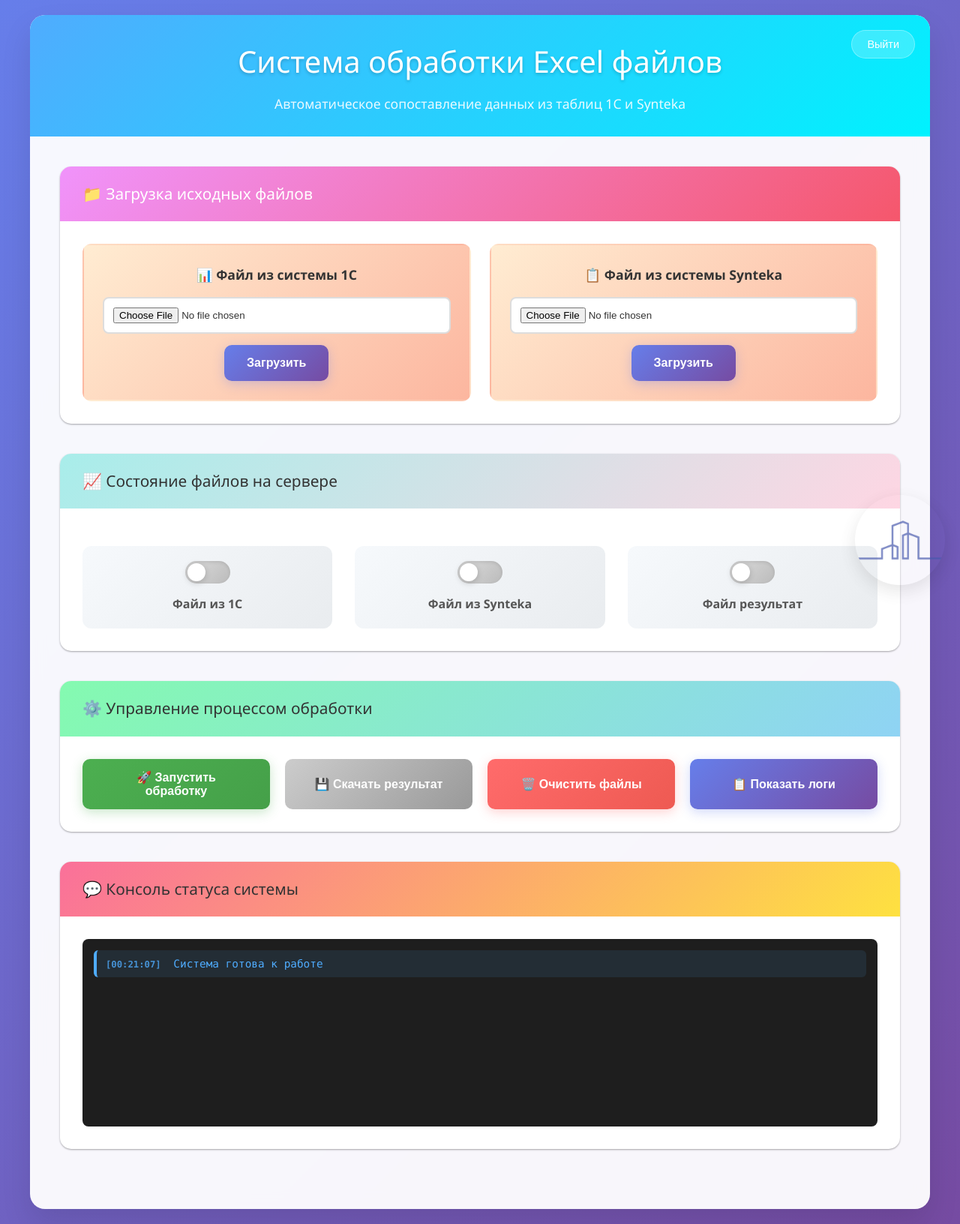
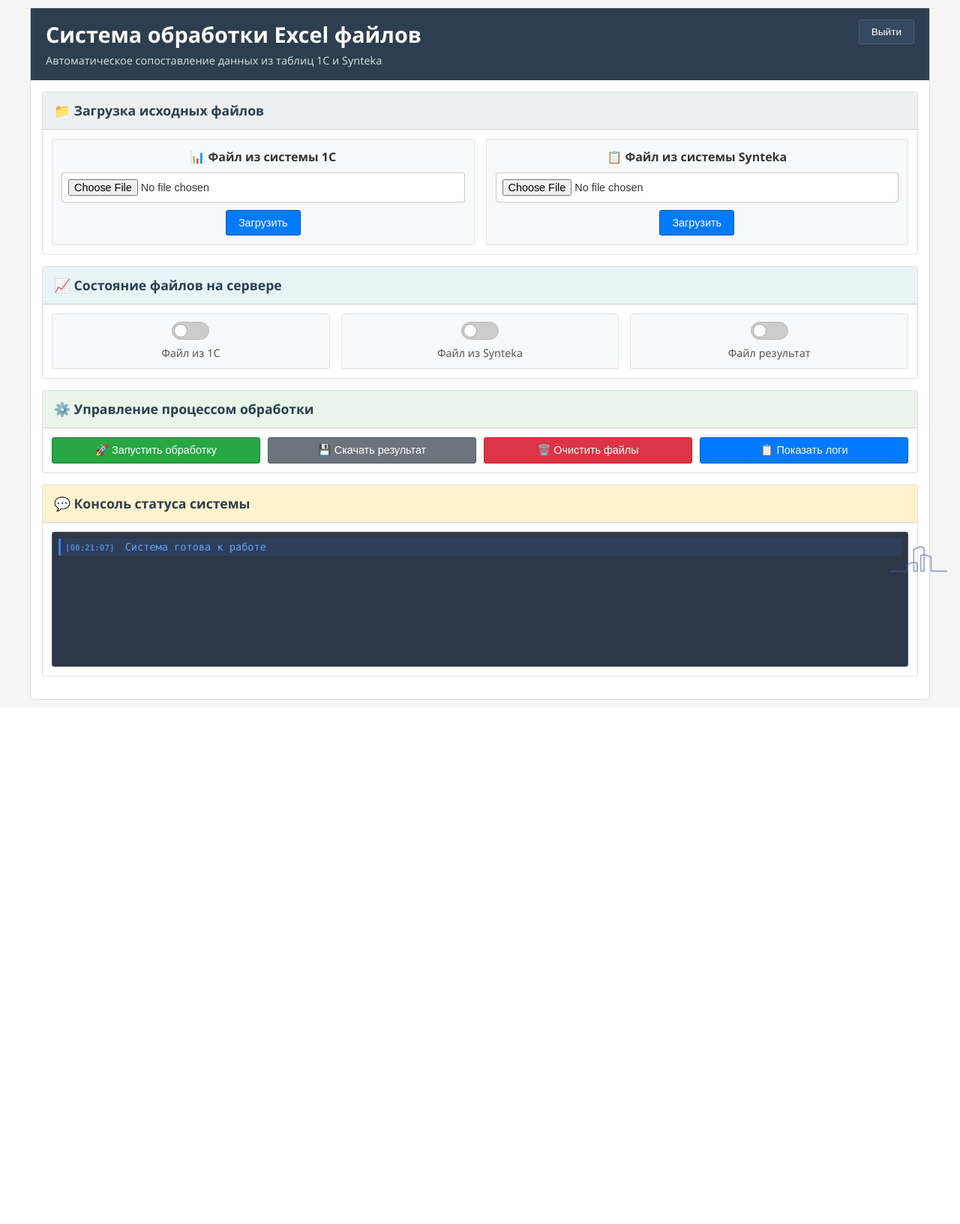
Before and after one commit to Felix1510/tables, a Flask app: page / in a window 1280 px wide. Shown: the whole page at 75% size. After the commit the page ends 933 px from the top, so only its background shows below. Run offline with Flask 3, Linux system fonts and the light colour scheme; the visitor is signed in with stand-in values (Sample User, id 1).

Commit message:
fix bug 36

```diff
--- a/app.py
+++ b/app.py
@@ -27,10 +27,14 @@
 
 app = Flask(__name__)
 app.secret_key = secrets.token_hex(32)
-app.config['SESSION_COOKIE_SECURE'] = False  # Отключено для локальной разработки
-app.config['SESSION_COOKIE_HTTPONLY'] = True
-app.config['PERMANENT_SESSION_LIFETIME'] = timedelta(days=30)  # Сессия на 30 дней
-app.config['SESSION_COOKIE_SAMESITE'] = 'Lax'
+
+# Настройки сессий для стабильной работы
+app.config['SESSION_COOKIE_SECURE'] = False  # HTTP для локальной разработки
+app.config['SESSION_COOKIE_HTTPONLY'] = True  # Защита от XSS
+app.config['SESSION_COOKIE_SAMESITE'] = 'Lax'  # Защита от CSRF
+app.config['PERMANENT_SESSION_LIFETIME'] = timedelta(hours=8)  # 8 часов вместо 30 дней
+app.config['SESSION_REFRESH_EACH_REQUEST'] = True  # Обновляем сессию при каждом запросе
+app.config['SESSION_COOKIE_NAME'] = 'excel_processor_session'  # Уникальное имя куки
 
 # Login credentials
 VALID_USERNAME = "User"
@@ -40,22 +44,24 @@
     @wraps(f)
     def decorated_function(*args, **kwargs):
         if 'user' not in session:
-            # Проверяем, это AJAX запрос или обычный браузерный запрос
-            is_ajax = (request.is_json or
-                      'application/json' in request.headers.get('Accept', '') or
-                      request.headers.get('X-Requested-With') == 'XMLHttpRequest')
+            # Проверяем, это AJAX запрос
+            is_ajax = (request.headers.get('X-Requested-With') == 'XMLHttpRequest' or
+                      'application/json' in request.headers.get('Accept', ''))
 
             if is_ajax:
                 # Для AJAX запросов возвращаем JSON с кодом 401
-                logger.info(f"AJAX request to {request.endpoint} without auth, returning 401")
+                logger.warning(f"Unauthorized AJAX request to {request.endpoint}")
                 response = jsonify({'status': 'error', 'message': 'Требуется авторизация'})
                 response.status_code = 401
                 response.headers['Content-Type'] = 'application/json; charset=utf-8'
                 return response
             else:
                 # Для обычных запросов делаем редирект
-                logger.info(f"Regular request to {request.endpoint} without auth, redirecting to login")
+                logger.info(f"Unauthorized request to {request.endpoint}, redirecting to login")
                 return redirect(url_for('login'))
+
+        # Обновляем время последней активности
+        session.permanent = True
         return f(*args, **kwargs)
     return decorated_function
 
--- a/static/styles.css
+++ b/static/styles.css
@@ -15,21 +15,19 @@
 
 body {
     font-family: 'Segoe UI', Tahoma, Geneva, Verdana, sans-serif;
-    line-height: 1.6;
+    line-height: 1.4;
     color: #333;
-    background: linear-gradient(135deg, #667eea 0%, #764ba2 100%);
+    background: #f5f5f5;
     min-height: 100vh;
-    padding: 20px;
+    padding: 10px;
 }
 
 .container {
     max-width: 1200px;
     margin: 0 auto;
-    background: rgba(255, 255, 255, 0.95);
-    border-radius: 20px;
-    box-shadow: 0 20px 40px rgba(0, 0, 0, 0.1);
-    backdrop-filter: blur(10px);
-    overflow: hidden;
+    background: white;
+    border: 1px solid #ddd;
+    border-radius: 4px;
 }
 
 /* =============================================================================
@@ -37,43 +35,41 @@
    ============================================================================= */
 
 .header {
-    background: linear-gradient(135deg, #4facfe 0%, #00f2fe 100%);
+    background: #2c3e50;
     color: white;
-    padding: 30px;
-    text-align: center;
+    padding: 15px 20px;
+    border-bottom: 1px solid #34495e;
     position: relative;
 }
 
 .header h1 {
-    font-size: 2.5em;
-    font-weight: 300;
-    margin-bottom: 10px;
-    text-shadow: 0 2px 4px rgba(0, 0, 0, 0.2);
+    font-size: 1.8em;
+    font-weight: 600;
+    margin-bottom: 5px;
 }
 
 .header p {
-    font-size: 1.1em;
-    opacity: 0.9;
-    font-weight: 300;
+    font-size: 0.9em;
+    opacity: 0.8;
+    font-weight: 400;
 }
 
 .logout-btn {
     position: absolute;
-    top: 20px;
+    top: 15px;
     right: 20px;
-    background: rgba(255, 255, 255, 0.2);
+    background: #34495e;
     color: white;
-    border: 1px solid rgba(255, 255, 255, 0.3);
-    padding: 10px 20px;
-    border-radius: 25px;
+    border: 1px solid #4a5f7a;
+    padding: 8px 16px;
+    border-radius: 3px;
     cursor: pointer;
-    transition: all 0.3s ease;
-    font-size: 0.9em;
+    font-size: 0.85em;
+    font-weight: 500;
 }
 
 .logout-btn:hover {
-    background: rgba(255, 255, 255, 0.3);
-    transform: translateY(-2px);
+    background: #4a5f7a;
 }
 
 /* =============================================================================
@@ -81,34 +77,28 @@
    ============================================================================= */
 
 .main-content {
-    padding: 40px;
+    padding: 15px;
 }
 
 /* Секции */
 .section {
-    margin-bottom: 40px;
+    margin-bottom: 20px;
     background: white;
-    border-radius: 15px;
-    box-shadow: 0 8px 25px rgba(0, 0, 0, 0.08);
-    overflow: hidden;
-    transition: transform 0.3s ease, box-shadow 0.3s ease;
-}
-
-.section:hover {
-    transform: translateY(-5px);
-    box-shadow: 0 15px 35px rgba(0, 0, 0, 0.12);
+    border: 1px solid #e0e0e0;
+    border-radius: 3px;
 }
 
 .section-header {
-    background: linear-gradient(135deg, #f093fb 0%, #f5576c 100%);
-    color: white;
-    padding: 20px 30px;
-    font-size: 1.3em;
-    font-weight: 500;
+    background: #ecf0f1;
+    color: #2c3e50;
+    padding: 12px 15px;
+    font-size: 1.1em;
+    font-weight: 600;
+    border-bottom: 1px solid #d0d0d0;
 }
 
 .section-content {
-    padding: 30px;
+    padding: 15px;
 }
 
 /* =============================================================================
@@ -117,46 +107,39 @@
 
 .upload-grid {
     display: grid;
-    grid-template-columns: repeat(auto-fit, minmax(300px, 1fr));
-    gap: 25px;
+    grid-template-columns: repeat(auto-fit, minmax(280px, 1fr));
+    gap: 15px;
 }
 
 .file-upload {
-    background: linear-gradient(135deg, #ffecd2 0%, #fcb69f 100%);
-    border-radius: 12px;
-    padding: 25px;
+    background: #f8f9fa;
+    border: 1px solid #dee2e6;
+    border-radius: 3px;
+    padding: 15px;
     text-align: center;
-    transition: all 0.3s ease;
-    border: 2px dashed transparent;
-}
-
-.file-upload:hover {
-    border-color: #ff6b6b;
-    transform: scale(1.02);
 }
 
 .file-upload label {
     display: block;
     font-weight: 600;
-    margin-bottom: 15px;
+    margin-bottom: 10px;
     color: #333;
-    font-size: 1.1em;
+    font-size: 1em;
 }
 
 .file-upload input[type="file"] {
     width: 100%;
-    padding: 12px;
-    border: 2px solid #ddd;
-    border-radius: 8px;
-    margin-bottom: 15px;
+    padding: 8px;
+    border: 1px solid #ccc;
+    border-radius: 3px;
+    margin-bottom: 10px;
     background: white;
-    transition: border-color 0.3s ease;
+    font-size: 0.9em;
 }
 
 .file-upload input[type="file"]:focus {
-    border-color: #4facfe;
+    border-color: #007bff;
     outline: none;
-    box-shadow: 0 0 0 3px rgba(79, 172, 254, 0.1);
 }
 
 /* =============================================================================
@@ -164,35 +147,30 @@
    ============================================================================= */
 
 .file-status-section .section-header {
-    background: linear-gradient(135deg, #a8edea 0%, #fed6e3 100%);
-    color: #333;
+    background: #e8f4f8;
+    color: #2c3e50;
 }
 
 .status-indicators {
     display: grid;
-    grid-template-columns: repeat(auto-fit, minmax(200px, 1fr));
-    gap: 30px;
-    margin-top: 20px;
+    grid-template-columns: repeat(auto-fit, minmax(180px, 1fr));
+    gap: 15px;
 }
 
 .status-indicator {
     display: flex;
     flex-direction: column;
     align-items: center;
-    gap: 15px;
-    padding: 20px;
-    background: linear-gradient(135deg, #f6f9fc 0%, #e9ecef 100%);
-    border-radius: 12px;
-    transition: all 0.3s ease;
-}
-
-.status-indicator:hover {
-    transform: translateY(-3px);
+    gap: 8px;
+    padding: 12px;
+    background: #f8f9fa;
+    border: 1px solid #dee2e6;
+    border-radius: 3px;
 }
 
 .status-indicator label {
-    font-size: 1em;
-    font-weight: 600;
+    font-size: 0.9em;
+    font-weight: 500;
     color: #555;
     text-align: center;
 }
@@ -200,34 +178,33 @@
 /* Переключатели */
 .toggle-switch {
     position: relative;
-    width: 60px;
-    height: 30px;
-    background: linear-gradient(135deg, #ddd 0%, #bbb 100%);
-    border-radius: 15px;
-    transition: all 0.3s ease;
-    cursor: default;
-    box-shadow: inset 0 2px 4px rgba(0, 0, 0, 0.1);
+    width: 50px;
+    height: 24px;
+    background: #ccc;
+    border-radius: 12px;
+    border: 1px solid #bbb;
 }
 
 .toggle-switch.active {
-    background: linear-gradient(135deg, #4CAF50 0%, #45a049 100%);
-    box-shadow: inset 0 2px 4px rgba(0, 0, 0, 0.2), 0 0 20px rgba(76, 175, 80, 0.3);
+    background: #28a745;
+    border-color: #1e7e34;
 }
 
 .toggle-slider {
     position: absolute;
-    top: 3px;
-    left: 3px;
-    width: 24px;
-    height: 24px;
+    top: 2px;
+    left: 2px;
+    width: 18px;
+    height: 18px;
     background: white;
     border-radius: 50%;
-    transition: all 0.3s ease;
-    box-shadow: 0 2px 8px rgba(0, 0, 0, 0.2);
+    border: 1px solid #aaa;
+    transition: transform 0.2s ease;
 }
 
 .toggle-switch.active .toggle-slider {
-    transform: translateX(30px);
+    transform: translateX(24px);
+    border-color: #1e7e34;
 }
 
 /* =============================================================================
@@ -235,53 +212,59 @@
    ============================================================================= */
 
 .btn {
-    background: linear-gradient(135deg, #667eea 0%, #764ba2 100%);
+    background: #007bff;
     color: white;
-    border: none;
-    padding: 15px 30px;
-    border-radius: 10px;
+    border: 1px solid #0056b3;
+    padding: 10px 20px;
+    border-radius: 3px;
     cursor: pointer;
-    font-size: 1em;
-    font-weight: 600;
-    transition: all 0.3s ease;
+    font-size: 0.9em;
+    font-weight: 500;
     text-decoration: none;
     display: inline-block;
     text-align: center;
-    box-shadow: 0 4px 15px rgba(102, 126, 234, 0.3);
-    position: relative;
-    overflow: hidden;
 }
 
 .btn:hover {
-    transform: translateY(-3px);
-    box-shadow: 0 8px 25px rgba(102, 126, 234, 0.4);
+    background: #0056b3;
 }
 
 .btn:active {
-    transform: translateY(-1px);
+    background: #004085;
 }
 
 .btn:disabled {
-    background: linear-gradient(135deg, #ccc 0%, #999 100%);
+    background: #6c757d;
+    border-color: #545b62;
     cursor: not-allowed;
-    transform: none;
-    box-shadow: none;
 }
 
 /* Специальные кнопки */
 .btn-success {
-    background: linear-gradient(135deg, #4CAF50 0%, #45a049 100%);
-    box-shadow: 0 4px 15px rgba(76, 175, 80, 0.3);
+    background: #28a745;
+    border-color: #1e7e34;
+}
+
+.btn-success:hover {
+    background: #1e7e34;
 }
 
 .btn-danger {
-    background: linear-gradient(135deg, #ff6b6b 0%, #ee5a52 100%);
-    box-shadow: 0 4px 15px rgba(255, 107, 107, 0.3);
+    background: #dc3545;
+    border-color: #bd2130;
+}
+
+.btn-danger:hover {
+    background: #bd2130;
 }
 
 .btn-info {
-    background: linear-gradient(135deg, #4facfe 0%, #00f2fe 100%);
-    box-shadow: 0 4px 15px rgba(79, 172, 254, 0.3);
+    background: #17a2b8;
+    border-color: #117a8b;
+}
+
+.btn-info:hover {
+    background: #117a8b;
 }
 
 /* =============================================================================
@@ -289,14 +272,14 @@
    ============================================================================= */
 
 .process-section .section-header {
-    background: linear-gradient(135deg, #84fab0 0%, #8fd3f4 100%);
-    color: #333;
+    background: #e8f5e8;
+    color: #2c3e50;
 }
 
 .control-grid {
     display: grid;
-    grid-template-columns: repeat(auto-fit, minmax(200px, 1fr));
-    gap: 20px;
+    grid-template-columns: repeat(auto-fit, minmax(160px, 1fr));
+    gap: 10px;
 }
 
 /* =============================================================================
@@ -304,81 +287,72 @@
    ============================================================================= */
 
 .status-section .section-header {
-    background: linear-gradient(135deg, #fa709a 0%, #fee140 100%);
-    color: #333;
+    background: #fff3cd;
+    color: #2c3e50;
 }
 
 .status-console {
-    height: 250px;
+    height: 200px;
     overflow-y: auto;
-    background: #1e1e1e;
-    border-radius: 8px;
-    padding: 15px;
+    background: #2d3748;
+    border: 1px solid #4a5568;
+    border-radius: 3px;
+    padding: 10px;
     font-family: 'Consolas', 'Monaco', monospace;
-    font-size: 0.9em;
-    line-height: 1.4;
-
-    /* Кастомный скроллбар */
-    scrollbar-width: thin;
-    scrollbar-color: #4facfe #2a2a2a;
+    font-size: 0.85em;
+    line-height: 1.3;
 }
 
 .status-console::-webkit-scrollbar {
-    width: 8px;
+    width: 6px;
 }
 
 .status-console::-webkit-scrollbar-track {
-    background: #2a2a2a;
-    border-radius: 4px;
+    background: #4a5568;
 }
 
 .status-console::-webkit-scrollbar-thumb {
-    background: linear-gradient(135deg, #4facfe 0%, #00f2fe 100%);
-    border-radius: 4px;
-}
-
-.status-console::-webkit-scrollbar-thumb:hover {
-    background: linear-gradient(135deg, #667eea 0%, #764ba2 100%);
+    background: #718096;
+    border-radius: 3px;
 }
 
 /* Сообщения в консоли */
 .status-message {
-    padding: 8px 12px;
-    margin-bottom: 5px;
-    border-radius: 6px;
-    border-left: 4px solid;
-    animation: fadeInUp 0.3s ease;
+    padding: 4px 8px;
+    margin-bottom: 2px;
+    border-radius: 2px;
+    border-left: 3px solid;
 }
 
 .status-message.info {
-    background: rgba(79, 172, 254, 0.1);
-    border-left-color: #4facfe;
-    color: #4facfe;
+    background: rgba(59, 130, 246, 0.1);
+    border-left-color: #3b82f6;
+    color: #60a5fa;
 }
 
 .status-message.success {
-    background: rgba(76, 175, 80, 0.1);
-    border-left-color: #4CAF50;
-    color: #4CAF50;
+    background: rgba(34, 197, 94, 0.1);
+    border-left-color: #22c55e;
+    color: #4ade80;
 }
 
 .status-message.warning {
-    background: rgba(255, 193, 7, 0.1);
-    border-left-color: #ffc107;
-    color: #ffc107;
+    background: rgba(245, 158, 11, 0.1);
+    border-left-color: #f59e0b;
+    color: #fbbf24;
 }
 
 .status-message.error {
-    background: rgba(255, 107, 107, 0.1);
-    border-left-color: #ff6b6b;
-    color: #ff6b6b;
+    background: rgba(239, 68, 68, 0.1);
+    border-left-color: #ef4444;
+    color: #f87171;
 }
 
 .message-time {
     font-weight: bold;
-    opacity: 0.8;
-    font-size: 0.85em;
-    margin-right: 8px;
+    opacity: 0.7;
+    font-size: 0.8em;
+    margin-right: 6px;
 }
 
 .message-text {
@@ -459,49 +436,14 @@
 
 .logo-image {
     position: fixed;
-    bottom: 20px;
-    right: 20px;
-    width: 120px;
-    height: 120px;
+    bottom: 15px;
+    right: 15px;
+    width: 80px;
+    height: 80px;
     z-index: 1000;
     pointer-events: none;
-    opacity: 0.7;
-    border-radius: 50%;
-    box-shadow: 0 8px 25px rgba(0, 0, 0, 0.15);
-    transition: all 0.3s ease;
-}
-
-.logo-image:hover {
-    opacity: 1;
-    transform: scale(1.05);
-}
-
-/* =============================================================================
-   АНИМАЦИИ
-   ============================================================================= */
-
-@keyframes fadeInUp {
-    from {
-        opacity: 0;
-        transform: translateY(20px);
-    }
-    to {
-        opacity: 1;
-        transform: translateY(0);
-    }
-}
-
-@keyframes pulse {
-    0%, 100% {
-        transform: scale(1);
-    }
-    50% {
-        transform: scale(1.05);
-    }
-}
-
-.btn:hover {
-    animation: pulse 2s infinite;
+    opacity: 0.6;
+    border-radius: 4px;
 }
 
 /* =============================================================================
@@ -539,81 +485,112 @@
 
     .logout-btn {
         position: static;
-        margin-top: 20px;
+        margin-top: 10px;
+        display: block;
+        width: 80px;
     }
 
     .logo-image {
-        width: 80px;
-        height: 80px;
+        width: 60px;
+        height: 60px;
         bottom: 10px;
         right: 10px;
+    }
+
+    .status-console {
+        height: 150px;
+        font-size: 0.8em;
     }
 }
 
 @media (max-width: 480px) {
     .header {
-        padding: 20px;
+        padding: 10px;
+        text-align: center;
     }
 
     .header h1 {
-        font-size: 1.5em;
+        font-size: 1.2em;
     }
 
-    .section-content {
-        padding: 20px;
+    .header p {
+        font-size: 0.8em;
+    }
+
+    .section-header {
+        padding: 10px 12px;
+        font-size: 1em;
     }
 
     .file-upload {
-        padding: 20px;
+        padding: 12px;
     }
 
     .btn {
-        padding: 12px 20px;
-        font-size: 0.9em;
+        padding: 8px 16px;
+        font-size: 0.85em;
+    }
+
+    .login-container {
+        margin: 10vh auto;
+    }
+
+    .login-form {
+        padding: 20px;
     }
 }
 
 /* =============================================================================
-   ДОПОЛНИТЕЛЬНЫЕ УЛУЧШЕНИЯ
+   ДОПОЛНИТЕЛЬНЫЕ КОРПОРАТИВНЫЕ СТИЛИ
    ============================================================================= */
 
-/* Эффект загрузки */
-.loading {
-    opacity: 0.6;
-    pointer-events: none;
-    position: relative;
+/* Убираем все тени и эффекты */
+*, *:before, *:after {
+    box-shadow: none !important;
+    text-shadow: none !important;
 }
 
-.loading::after {
-    content: '';
-    position: absolute;
-    top: 50%;
-    left: 50%;
-    width: 20px;
-    height: 20px;
-    margin: -10px 0 0 -10px;
-    border: 2px solid #4facfe;
-    border-radius: 50%;
-    border-top-color: transparent;
-    animation: spin 1s linear infinite;
+/* Простые границы для всех элементов */
+.section, .file-upload, .status-indicator, .btn, input, .login-container {
+    box-shadow: none;
 }
 
-@keyframes spin {
-    to {
-        transform: rotate(360deg);
-    }
+/* Минимальные отступы */
+.section {
+    margin-bottom: 15px;
 }
 
-/* Улучшенные тени */
-.section {
-    box-shadow:
-        0 1px 3px rgba(0, 0, 0, 0.12),
-        0 1px 2px rgba(0, 0, 0, 0.24);
-    transition: all 0.3s cubic-bezier(0.25, 0.8, 0.25, 1);
+.section-content {
+    padding: 12px;
 }
 
-.section:hover {
-    box-shadow:
-        0 14px 28px rgba(0, 0, 0, 0.25),
-        0 10px 10px rgba(0, 0, 0, 0.22);
+.file-upload {
+    padding: 12px;
 }
+
+.status-indicator {
+    padding: 10px;
+}
+
+/* Компактные кнопки */
+.btn {
+    padding: 8px 16px;
+    font-size: 0.9em;
+}
+
+/* Компактная консоль */
+.status-console {
+    height: 180px;
+    padding: 8px;
+}
+
+.status-message {
+    padding: 3px 6px;
+    margin-bottom: 1px;
+}
+
+/* Убираем анимации */
+* {
+    transition: none !important;
+    animation: none !important;
+}
```
Also changed, not shown: other parts of static/styles.css (+49 -42 lines), static/script.js (+59 -22 lines).
